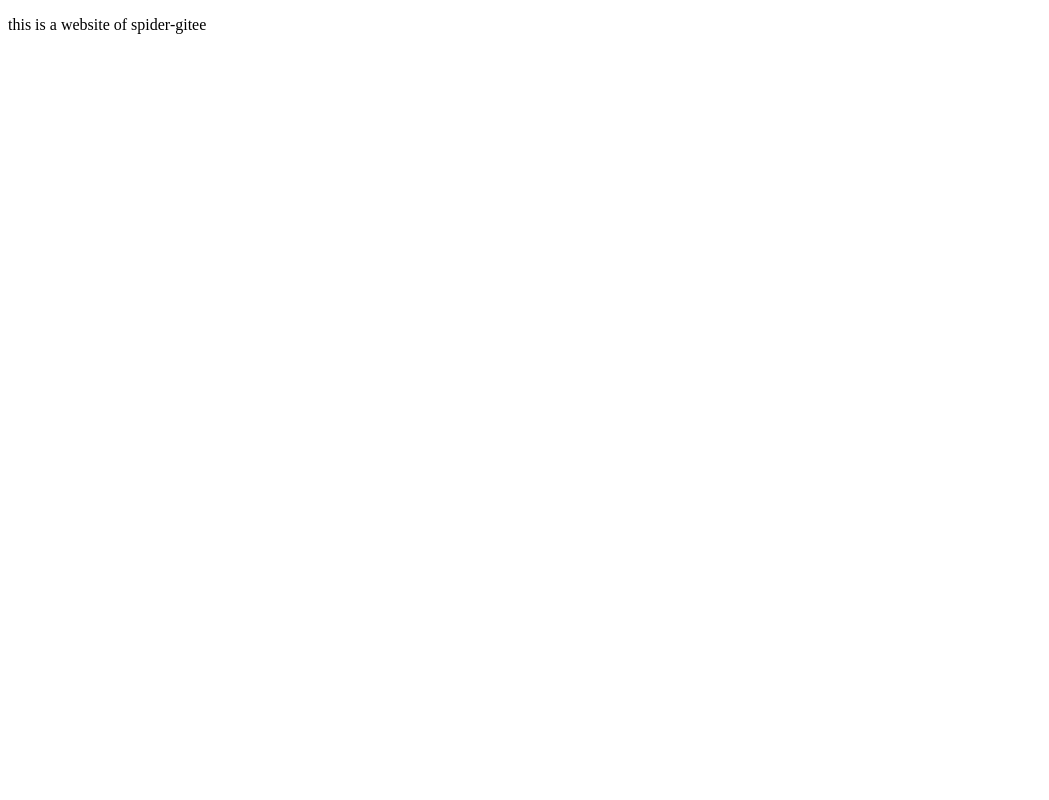
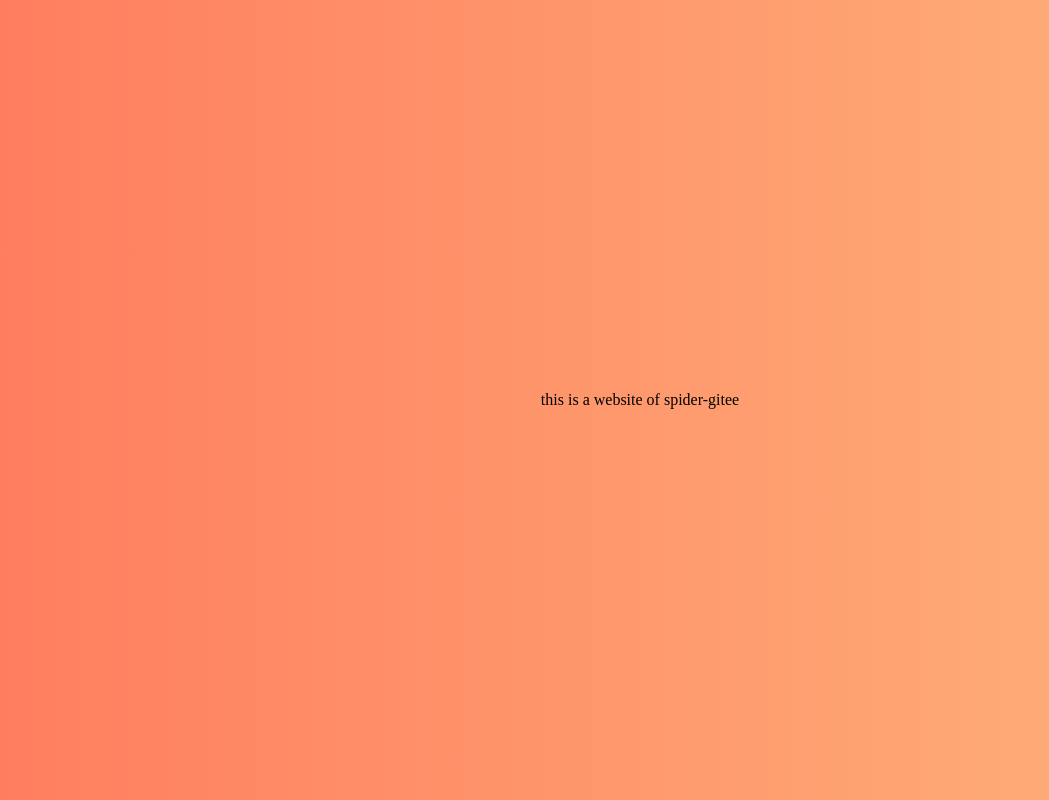
Before and after one commit to spider-gitee/spider-gitee.github.io, a plain HTML site: page index.html in a window 1280 px wide. Shown: the whole page, without its empty margins (0-1049 px from the left). Drawn offline with Linux system fonts and the light colour scheme.

Commit message:
Signed-off-by: jason <liuqiyuan_jason@outlook.com>

```diff
--- a/index.html
+++ b/index.html
@@ -21,7 +21,18 @@
       })();
     </script>
     <title>spider</title>
-  </head>
+    <style>
+        body {
+          background: linear-gradient(to right, #ff7e5f, #feb47b);
+          margin: 0;
+          height: 100vh;
+          display: flex;
+          justify-content: center;
+          align-items: center;
+          text-align: center;
+        }
+    </style>
+</head>
   <body>
     <p>this is a website of spider-gitee</p>
   </body>
```
Also changed, not shown: image/duck.png (deleted), image/duck01.png (deleted), 1 other file.
